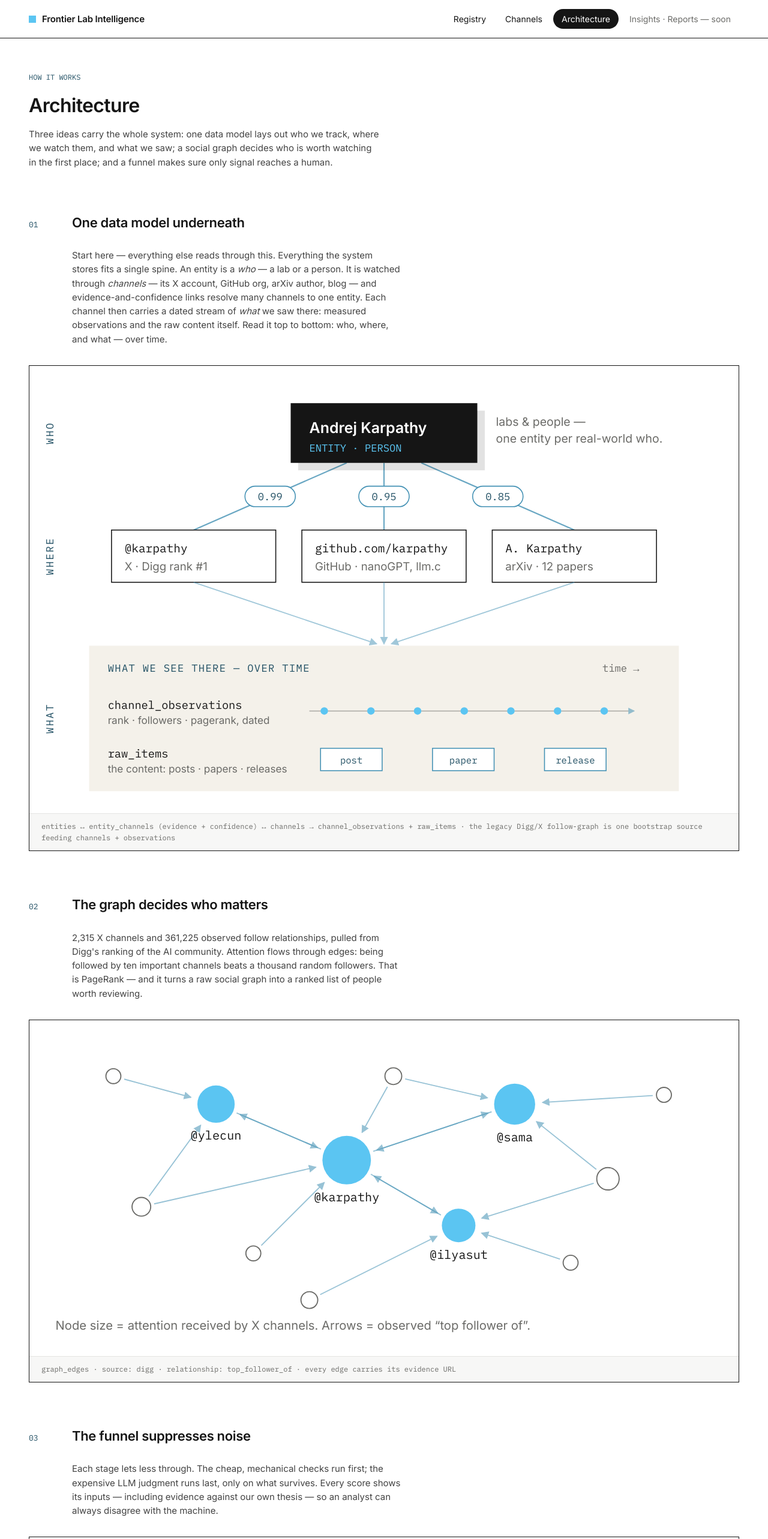
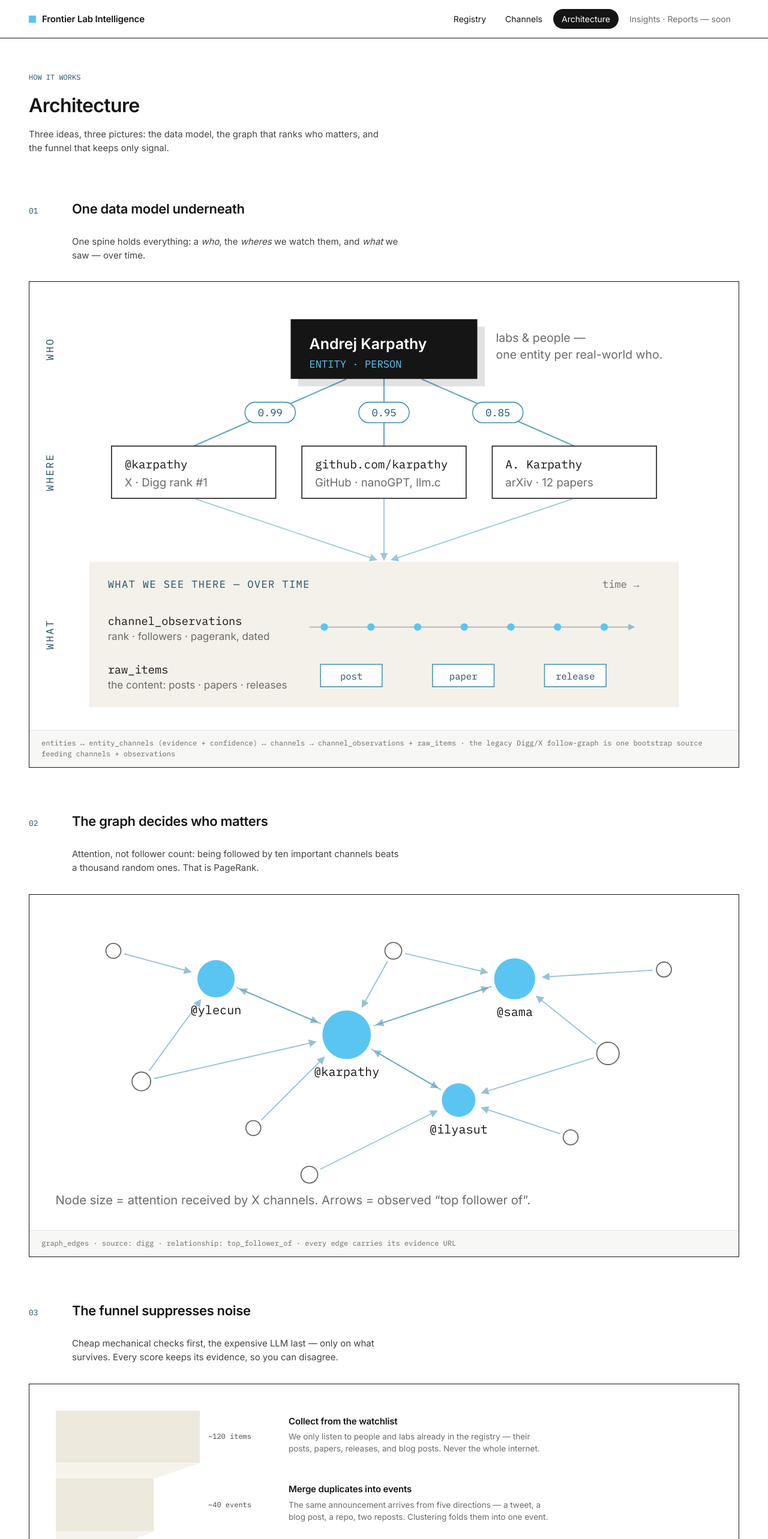
Before and after one commit to AdithyanI/frontier-lab-intelligence, a React (Vite) app in the folder frontend/: page /architecture in a window 1280 px wide. Shown: the top 2566 px of the page at 60% size. Built offline with nearby package versions, Linux system fonts and the light colour scheme.

Commit message:
Agent: 2026-07-09 14:01:17Z

```diff
--- a/frontend/src/pages/Architecture.tsx
+++ b/frontend/src/pages/Architecture.tsx
@@ -261,10 +261,8 @@
       <div className="page-kicker">HOW IT WORKS</div>
       <h1 className="page-title">Architecture</h1>
       <p className="page-sub">
-        Three ideas carry the whole system: one data model lays out who we
-        track, where we watch them, and what we saw; a social graph decides who
-        is worth watching in the first place; and a funnel makes sure only
-        signal reaches a human.
+        Three ideas, three pictures: the data model, the graph that ranks who
+        matters, and the funnel that keeps only signal.
       </p>
 
       <section className="arch-section">
@@ -272,15 +270,8 @@
           <span className="arch-no">01</span>
           <h2 className="arch-h">One data model underneath</h2>
           <p className="arch-p">
-            Start here — everything else reads through this. Everything the
-            system stores fits a single spine. An entity is a
-            <em> who</em> — a lab or a person. It is watched through
-            <em> channels</em> — its X account, GitHub org, arXiv author, blog —
-            and evidence-and-confidence links resolve many channels to one
-            entity. Each channel then carries a dated stream of
-            <em> what</em> we saw there: measured observations and the raw
-            content itself. Read it top to bottom: who, where, and what — over
-            time.
+            One spine holds everything: a <em>who</em>, the <em>wheres</em> we
+            watch them, and <em>what</em> we saw — over time.
           </p>
         </div>
         <div className="arch-canvas">
@@ -294,11 +285,8 @@
           <span className="arch-no">02</span>
           <h2 className="arch-h">The graph decides who matters</h2>
           <p className="arch-p">
-            2,315 X channels and 361,225 observed follow relationships, pulled
-            from Digg's ranking of the AI community. Attention flows through
-            edges: being followed by ten important channels beats a thousand
-            random followers. That is PageRank — and it turns a raw social
-            graph into a ranked list of people worth reviewing.
+            Attention, not follower count: being followed by ten important
+            channels beats a thousand random ones. That is PageRank.
           </p>
         </div>
         <div className="arch-canvas">
@@ -312,11 +300,8 @@
           <span className="arch-no">03</span>
           <h2 className="arch-h">The funnel suppresses noise</h2>
           <p className="arch-p">
-            Each stage lets less through. The cheap, mechanical checks run
-            first; the expensive LLM judgment runs last, only on what
-            survives. Every score shows its inputs — including evidence
-            against our own thesis — so an analyst can always disagree with
-            the machine.
+            Cheap mechanical checks first, the expensive LLM last — only on what
+            survives. Every score keeps its evidence, so you can disagree.
           </p>
         </div>
         <div className="arch-canvas">
```
Also changed, not shown: 2 other files (tests, documents, lock files or other folders).
